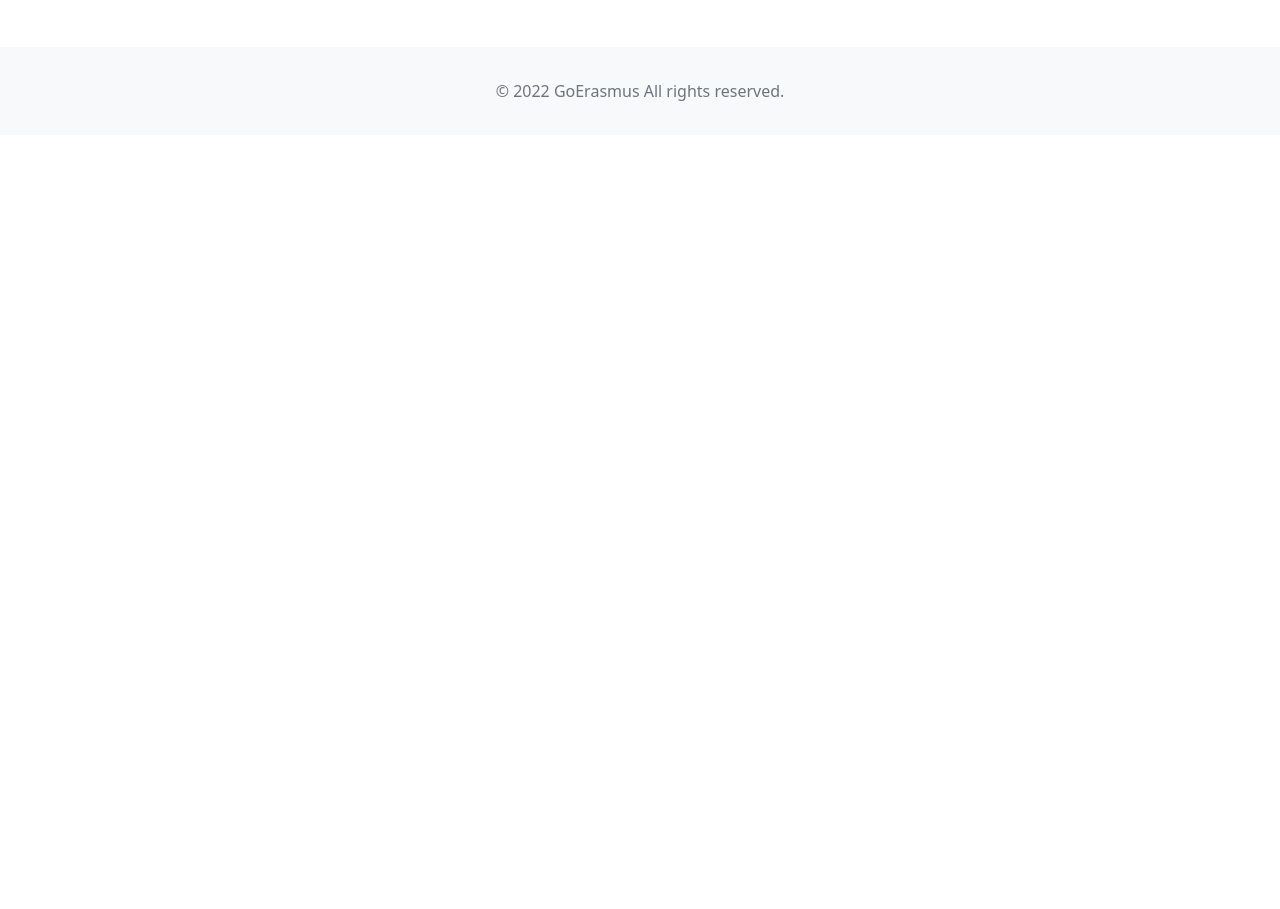
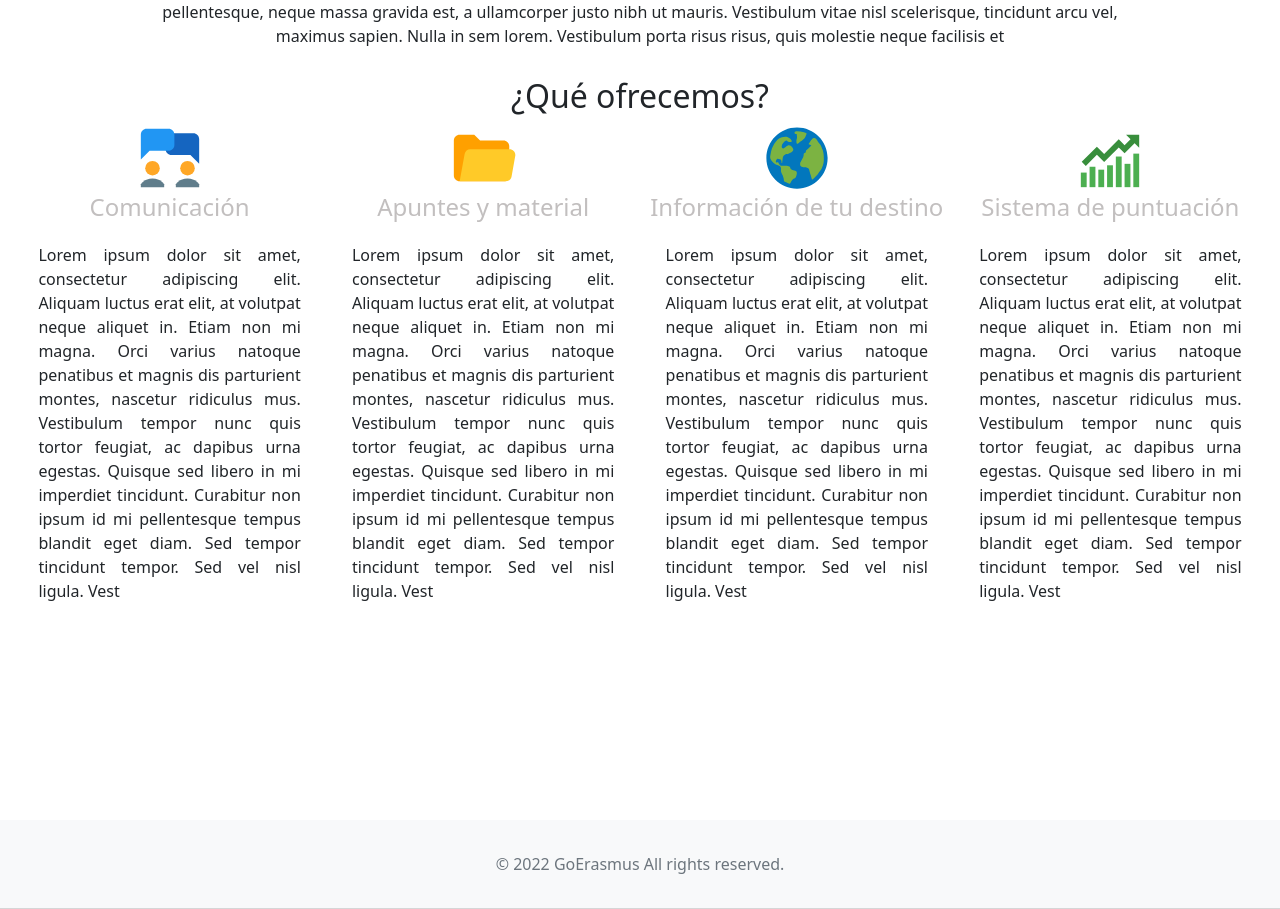
Before and after one commit to nicolasfiz/GoErasmus, a React (Create React App) app in the folder frontend/: page / in a window 1280 px wide. Shown: the part 665-1574 px from the top of the page. Before the commit the page ends 800 px from the top, so only its background shows below. Built offline with nearby package versions, Linux system fonts and the light colour scheme.

Commit message:
home terminado

```diff
--- a/frontend/public/index.html
+++ b/frontend/public/index.html
@@ -2,7 +2,7 @@
 <html lang="en">
   <head>
     <meta charset="utf-8" />
-    <link rel="icon" href="%PUBLIC_URL%/logos/mundo.png" />
+    <link rel="icon" href="%PUBLIC_URL%/logos/mundobyn.png" />
     <meta name="viewport" content="width=device-width, initial-scale=1" />
     <meta name="theme-color" content="#000000" />
     <meta
--- /dev/null
+++ b/frontend/src/App.css
@@ -0,0 +1,15 @@
+
+#body {
+    padding-bottom: 60px;
+    display: flex;
+    flex-direction: column;
+    min-height: 90vh;
+    margin:0;
+}
+.footer{
+    margin-top: auto;
+}
+#app {
+    min-height: 100%;
+    position: relative;
+}
--- a/frontend/src/App.js
+++ b/frontend/src/App.js
@@ -7,11 +7,13 @@
 import Register from "./Components/login/register";
 import Footer from "./Components/footer/footer";
 import React from 'react';
+import './App.css';
 
 function App() {
   return (
-    <>
+    <main id="app">
       <Navegador />
+      <main id="body">
         <Routes>
           <Route path="" element={<Inicio />} />
           <Route path="articulos" element={<Articulos />} />
@@ -19,8 +21,11 @@
           <Route path="login" element={<Login />} />
           <Route path="register" element={<Register />} />
         </Routes>
+      </main>
+      <div class="footer">
         <Footer />
-    </>
+      </div>
+    </main>
   );
 }
 
--- a/frontend/src/Components/footer/footer.css
+++ b/frontend/src/Components/footer/footer.css
@@ -1,6 +1,5 @@
 .footer {
-    position: fixed;
-    left: 0px;
-    right: 0px;
-    bottom: 0px;
+    position:static;
+    bottom: 0;
+    width: 100%;
 }
--- a/frontend/src/Components/inicio/inicio.css
+++ b/frontend/src/Components/inicio/inicio.css
@@ -9,7 +9,6 @@
     background-repeat: no-repeat;
     background-size: cover;
 }
-
 .boxHead{
     display: block;
     justify-content: center;
@@ -25,11 +24,34 @@
     border-radius: 10px;
     padding: 2vh;
     background-color: rgba(255, 255, 255, 0.5);
+    text-align: center;
 }
+.body{
+    text-align: center;
+    margin: 1vw;
+    margin-bottom: 10vw;
+}
+.texto{
+    padding: 1vw;
+    padding-left: 10vw;
+    padding-right: 10vw;
+}
+.texto2{
 
-.bluredForm{
-    -webkit-border-radius: 10px;
-    -moz-border-radius: 10px;
-    border-radius: 10px;
-    padding: 2vh;
 }
+.titulos{
+    margin-bottom: 2vh;
+}
+.contenedor{
+    display: flex;
+    justify-content: space-evenly;
+}
+.contenedor .texto{
+    padding: 1vw;
+    padding-left: 2vw;
+    padding-right: 2vw;
+    text-align: justify;
+}
+h4{
+    color:rgb(194, 191, 191);
+}
--- a/frontend/src/Components/inicio/inicio.js
+++ b/frontend/src/Components/inicio/inicio.js
@@ -1,14 +1,54 @@
 import './inicio.css';
+import { FcCollaboration, FcOpenedFolder, FcGlobe, FcBullish } from "react-icons/fc";
 
 function Inicio() {
   return (
     <>
       <section>
         <div className="head">
-            <div className="boxHead">
-              <h1>Bienvenido a Go Eramus</h1>
-              <p>Una ayuda para estudiantes por estudiantes</p>
+          <div className="boxHead">
+            <h1>Bienvenido a Go Eramus</h1>
+            <p><i>Una ayuda por y para estudiantes</i></p>
+          </div>
+        </div>
+      </section>
+      <section class="body">
+        <div class="texto">
+          <h2 class="titulos">¿Qué es Go Eramus?</h2>
+          <p>Lorem ipsum dolor sit amet, consectetur adipiscing elit. In vitae est felis. Etiam bibendum commodo venenatis. Etiam porttitor, nisi eu sollicitudin lobortis, purus augue gravida mi, nec semper purus lectus sit amet metus. Nulla aliquet, metus a posuere vehicula, mi lectus ornare metus, quis sagittis orci augue feugiat dolor. Sed dapibus erat ipsum, et congue tortor semper vel. Praesent egestas elit a neque porttitor egestas. Quisque fringilla vestibulum nisi, id porttitor risus condimentum vitae. Aliquam rhoncus purus ipsum, sit amet pulvinar felis rhoncus vitae. Nullam sagittis hendrerit mollis. Cras sagittis neque nec sapien finibus vulputate. Quisque elementum, orci id blandit tempor, magna nibh maximus tortor, sit amet congue elit ante id nisi. Nam mattis, ipsum eget luctus pellentesque, neque massa gravida est, a ullamcorper justo nibh ut mauris. Vestibulum vitae nisl scelerisque, tincidunt arcu vel, maximus sapien. Nulla in sem lorem. Vestibulum porta risus risus, quis molestie neque facilisis et</p>
+        </div>
+        <div class="servicios">
+          <h2>¿Qué ofrecemos?</h2>
+          <div class="contenedor">
+            <div>
+              <FcCollaboration size={70} />
+              <h4>Comunicación</h4>
+              <div class="texto">
+                <p>Lorem ipsum dolor sit amet, consectetur adipiscing elit. Aliquam luctus erat elit, at volutpat neque aliquet in. Etiam non mi magna. Orci varius natoque penatibus et magnis dis parturient montes, nascetur ridiculus mus. Vestibulum tempor nunc quis tortor feugiat, ac dapibus urna egestas. Quisque sed libero in mi imperdiet tincidunt. Curabitur non ipsum id mi pellentesque tempus blandit eget diam. Sed tempor tincidunt tempor. Sed vel nisl ligula. Vest</p>
+              </div>
             </div>
+            <div>
+              <FcOpenedFolder size={70} />
+              <h4>Apuntes y material</h4>
+              <div class="texto">
+                <p>Lorem ipsum dolor sit amet, consectetur adipiscing elit. Aliquam luctus erat elit, at volutpat neque aliquet in. Etiam non mi magna. Orci varius natoque penatibus et magnis dis parturient montes, nascetur ridiculus mus. Vestibulum tempor nunc quis tortor feugiat, ac dapibus urna egestas. Quisque sed libero in mi imperdiet tincidunt. Curabitur non ipsum id mi pellentesque tempus blandit eget diam. Sed tempor tincidunt tempor. Sed vel nisl ligula. Vest</p>
+              </div>
+            </div>
+            <div>
+              <FcGlobe size={70} />
+              <h4>Información de tu destino</h4>
+              <div class="texto">
+                <p>Lorem ipsum dolor sit amet, consectetur adipiscing elit. Aliquam luctus erat elit, at volutpat neque aliquet in. Etiam non mi magna. Orci varius natoque penatibus et magnis dis parturient montes, nascetur ridiculus mus. Vestibulum tempor nunc quis tortor feugiat, ac dapibus urna egestas. Quisque sed libero in mi imperdiet tincidunt. Curabitur non ipsum id mi pellentesque tempus blandit eget diam. Sed tempor tincidunt tempor. Sed vel nisl ligula. Vest</p>
+              </div>
+            </div>
+            <div>
+              <FcBullish size={70} />
+              <h4>Sistema de puntuación</h4>
+              <div class="texto">
+                <p>Lorem ipsum dolor sit amet, consectetur adipiscing elit. Aliquam luctus erat elit, at volutpat neque aliquet in. Etiam non mi magna. Orci varius natoque penatibus et magnis dis parturient montes, nascetur ridiculus mus. Vestibulum tempor nunc quis tortor feugiat, ac dapibus urna egestas. Quisque sed libero in mi imperdiet tincidunt. Curabitur non ipsum id mi pellentesque tempus blandit eget diam. Sed tempor tincidunt tempor. Sed vel nisl ligula. Vest</p>
+              </div>
+            </div>
+          </div>
         </div>
       </section>
     </>
--- a/frontend/src/Components/login/login.css
+++ b/frontend/src/Components/login/login.css
@@ -2,7 +2,7 @@
     display: flex;
     justify-content: center;
     align-items: center;
-    margin-top: 20px;
+    margin-top: 3rem;
   }
 
   .Auth-form {
--- a/frontend/src/Components/login/login.js
+++ b/frontend/src/Components/login/login.js
@@ -3,6 +3,7 @@
 
 const Login = () => {
     return (
+        <>
             <div className="Auth-form-container">
                 <form className="Auth-form">
                     <div className="Auth-form-content">
@@ -40,6 +41,7 @@
                     </div>
                 </form>
             </div>
+        </>
     );
 }
 
--- a/frontend/src/Components/nav/navbar.css
+++ b/frontend/src/Components/nav/navbar.css
@@ -3,3 +3,7 @@
     justify-content: center;
     align-items: center;
 }
+.bg-light{
+    background-color: f8f9fa;
+    border-bottom: 0.5px solid #b5b5b582;
+}
```
Also changed, not shown: frontend/public/logos/mundobyn.png (added). Lines whose indentation alone changed are shown as unchanged.
